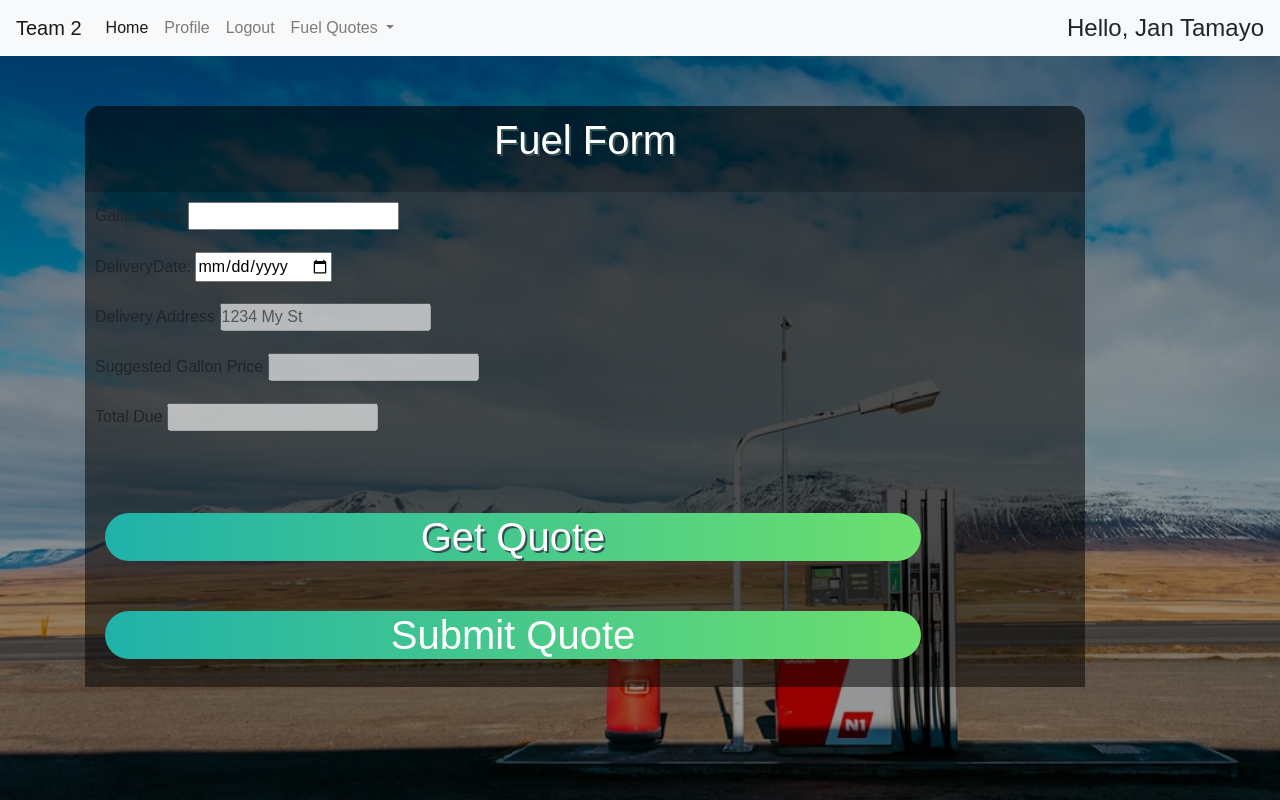
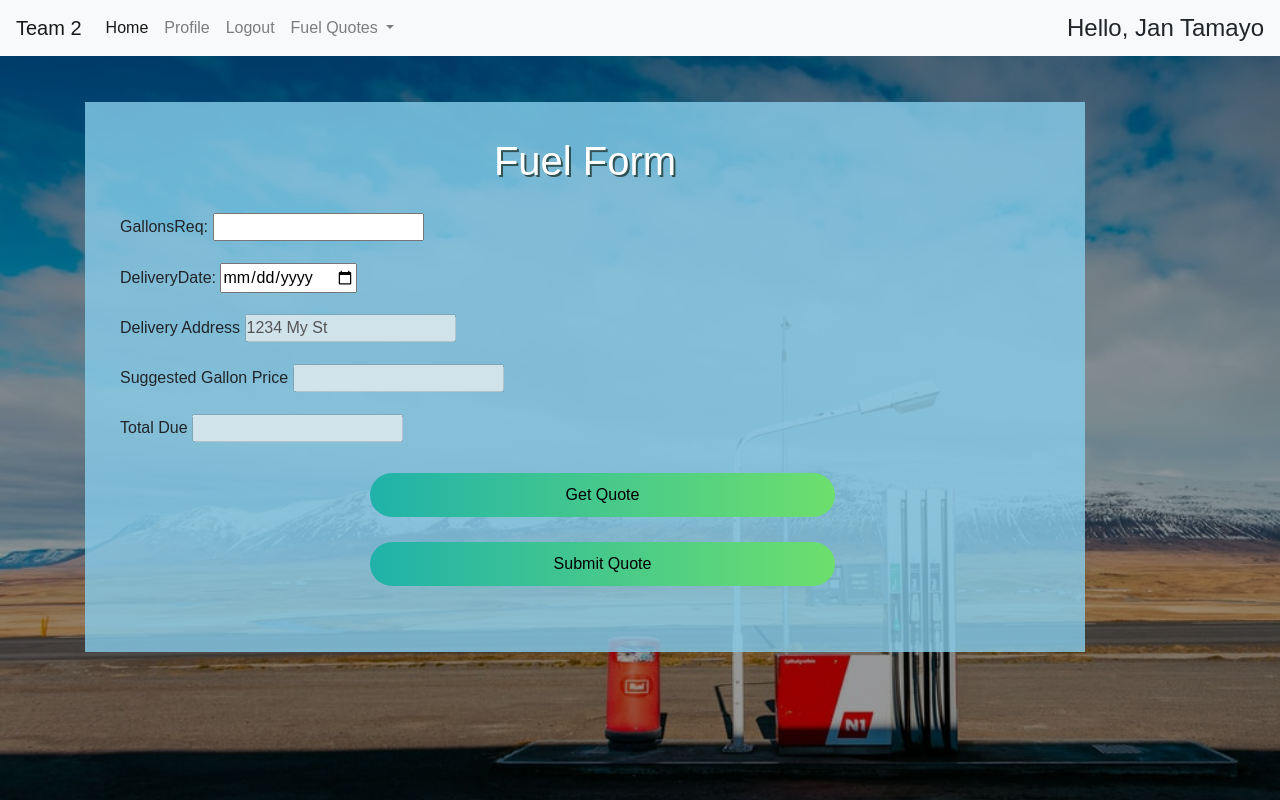
Before and after one commit to Daniel-Aguila/SoftwareDesign, a Django app: page /form/ in a window 1280 px wide. Run offline with Django 3.2, Linux system fonts and the light colour scheme; a user stored in the database is signed in; data comes from the database, SQL or seed files in the repository; some libraries are stand-ins or nearby versions.

Commit message:
Add files via upload

```diff
--- a/hello/static/style.css
+++ b/hello/static/style.css
@@ -12,10 +12,10 @@
     background-size:cover;
     position:absolute;
 }
-
+/*
 .fuel-form-title{
     width: 1000px;
-    background-color: rgba(0,0,0,0.6);
+    background-color:rgba(135, 206, 235, 0.8);
     margin:auto;
     margin-top: 50px;
     color:#FFFFFF;
@@ -24,13 +24,18 @@
     border-radius: 15px 15px 0px 0px;
     font-size: 25px;
     position:relative;
+    text-shadow: 2px 2px #315253;
+}
+*/
+.fuel-form-div{
+    width:1000px;
+    height: 550px;
+    position:relative;
+    margin:6% auto;
+    background-color:rgba(135, 206, 235, 0.8);
+    padding:25px;
 }
 
-.fuel-form-div{
-    background-color: rgb(0,0,0,0.5);
-    width: 1000px;
-    margin: auto;
-}
 form{
     padding: 10px;
 }
@@ -158,14 +163,15 @@ form{
 
 .form-btn{
     text-decoration:none;
-    color:white;
+    color:black;
     text-align:center;
     font:10px;
-    width:85%;
-    /*padding:10px 30px;*/
+    width:50%;
+    padding:10px;
     cursor:pointer;
     display:block;
-    margin-top:50px;
+    margin-top:25px;
+    margin-left: 250px;
     background:linear-gradient(to right,lightseagreen,rgb(109, 223, 109));
     border:0;
     outline:none;
--- a/hello/templates/form.html
+++ b/hello/templates/form.html
@@ -2,10 +2,9 @@
 {% load static %}
 {% block content %}
     <div class="background-pic">
-        <div class="fuel-form-title">
+        <div class="fuel-form-div">
             {% block title %}<h1>Fuel Form</h1>{% endblock %}
-        </div>
-        <div class="fuel-form-div">
+
             <form id="form-user" action="" method="post">{% csrf_token %}
                 {{ form.as_p }}
                 <p><label for="address">Delivery Address</label>
@@ -14,13 +13,11 @@
                 <input type="text" value="" name="price" id="price" disabled></p>
                 <p><label for="total">Total Due</label>
                 <input type="text" value="" name="total" id="total" disabled></p>
-                <div class="form-box">
-                    <h1 class="buttons">
-                        <!-- <a href="{% url 'profile' %}" id="button-cancel" class="form-btn">Cancel</a> Cancel button implement? -->
-                        <a href="" class="form-btn" id="getQuote">Get Quote</a>
-                        <input id="button-send" type="submit" class="form-btn" value="Submit Quote">
-                    </h1>
-                </div>
+
+                <!-- <a href="{% url 'profile' %}" id="button-cancel" class="form-btn">Cancel</a> Cancel button implement? -->
+                <a href="" class="form-btn" id="getQuote">Get Quote</a>
+                <input id="button-send" type="submit" class="form-btn" value="Submit Quote">
+
             </form>
         </div>
     </div>
--- a/hello/templates/profile-management.html
+++ b/hello/templates/profile-management.html
@@ -7,7 +7,7 @@
         <h1>Profile Management</h1>
         <form id="form-profile" action="" method="post"> {% csrf_token %}
             {{ form.as_p }}
-            <input type="submit" value='Submit'>
+            <input type="submit" class="profile-btn" value='Submit'>
         </form>
     </div>
 </div>
--- a/hello/templates/signup.html
+++ b/hello/templates/signup.html
@@ -6,7 +6,7 @@
                 <form method="post">
                     {%csrf_token%}
                     {{form.as_p}}
-                    <input type="submit" class="submit-btn" value="Sign up">
+                    <input type="submit" class="sign-up-btn" value="Sign up">
                 </form>
             </div>
         </div>
```
Also changed, not shown: other parts of hello/static/style.css (+49 -7 lines).
